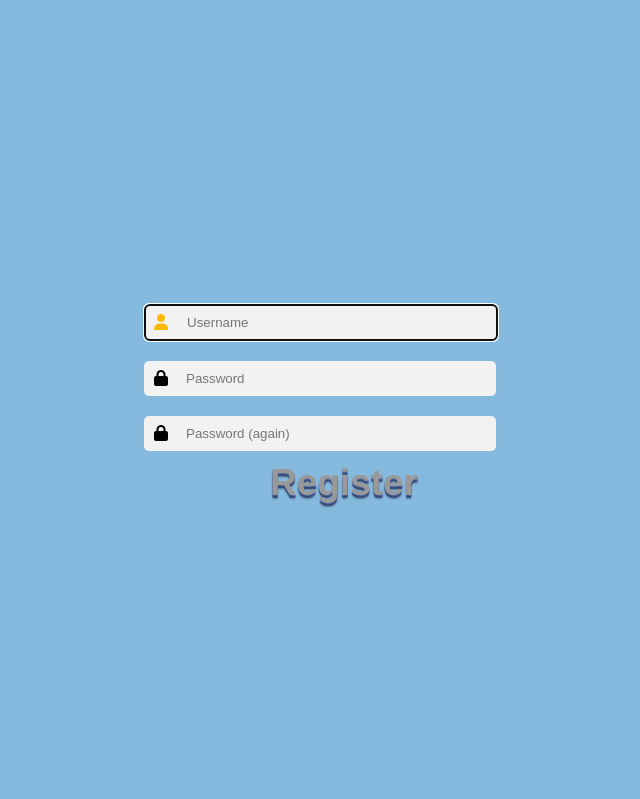
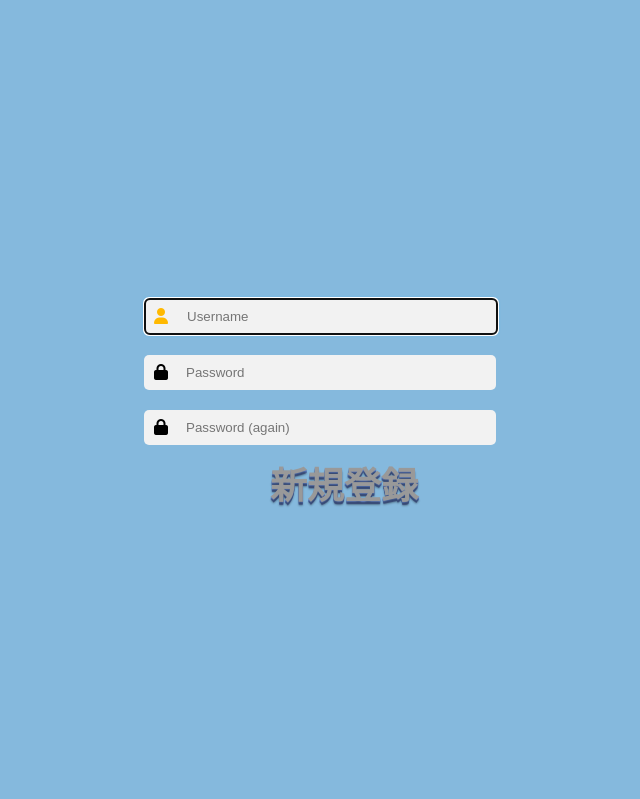
Before and after one commit to thejunjiadachi/chiimu-kaihatsu, a Flask app: page /signup in a window 1280 px wide. Shown: the part 68-867 px from the top of the page, without its empty margins (296-936 px from the left). Run offline with Flask 2, Linux system fonts and the light colour scheme; some libraries are stand-ins or nearby versions.

Commit message:
btn言語変更

```diff
--- a/templates/login.html
+++ b/templates/login.html
@@ -21,7 +21,7 @@
                 <i toggle="#password-field" class="mdi mdi-eye toggle-password"></i>
             </span>
         </div>
-        <button class="btn btn-primary" type="submit">Log In</button>
+        <button class="btn btn-primary" type="submit">ログイン</button>
     </form>
     <script>
         // パスワードの表示・非表示切替
--- a/templates/register.html
+++ b/templates/register.html
@@ -28,7 +28,7 @@
                 <i toggle="#password-field" class="mdi mdi-eye toggle-password"></i>
             </span>
         </div>
-        <button class="btn btn-primary" type="submit">Register</button>
+        <button class="btn btn-primary" type="submit">新規登録</button>
     </form>
     <script>
         // パスワードの表示・非表示切替
```
Also changed, not shown: database.db.
